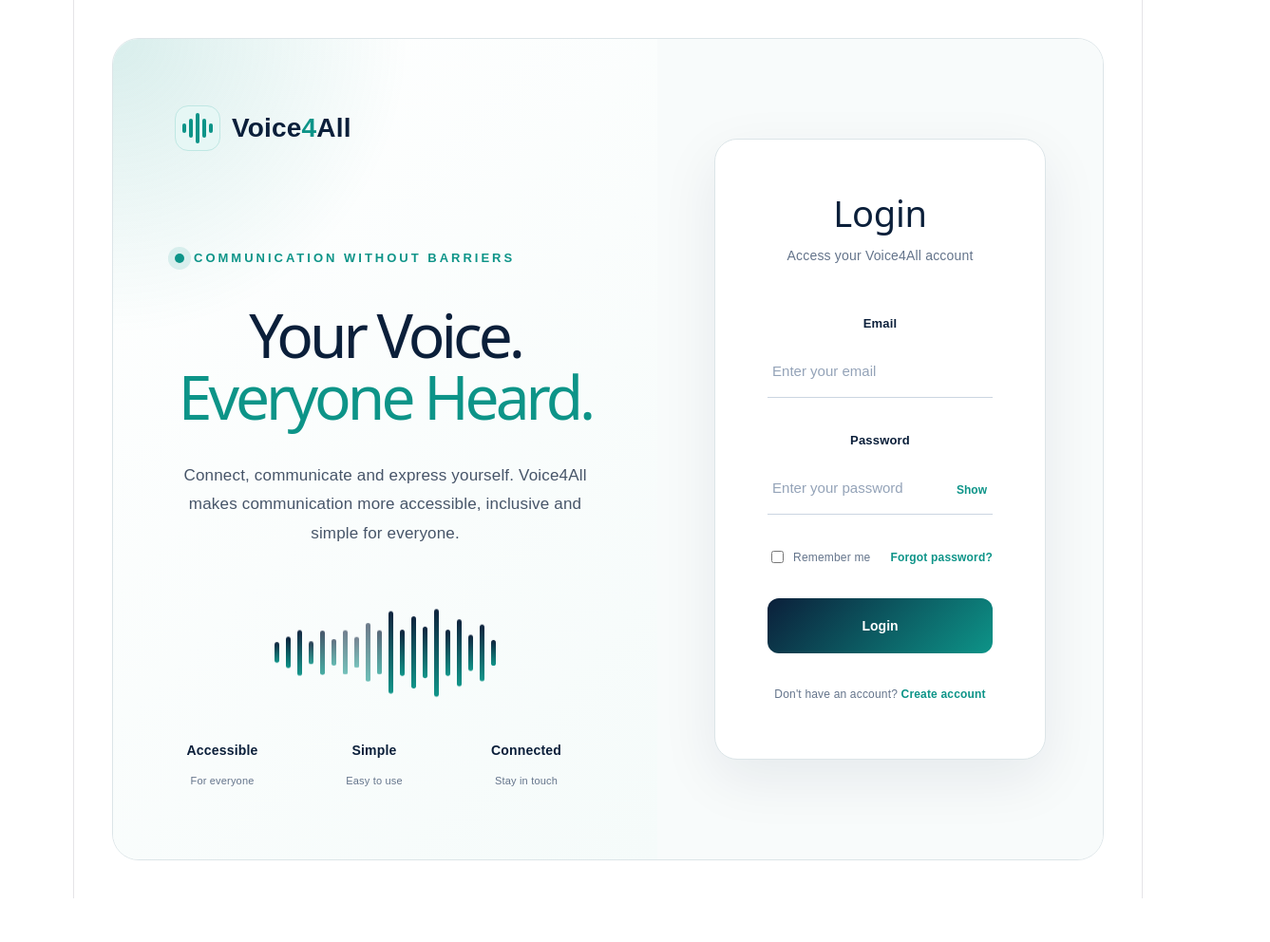
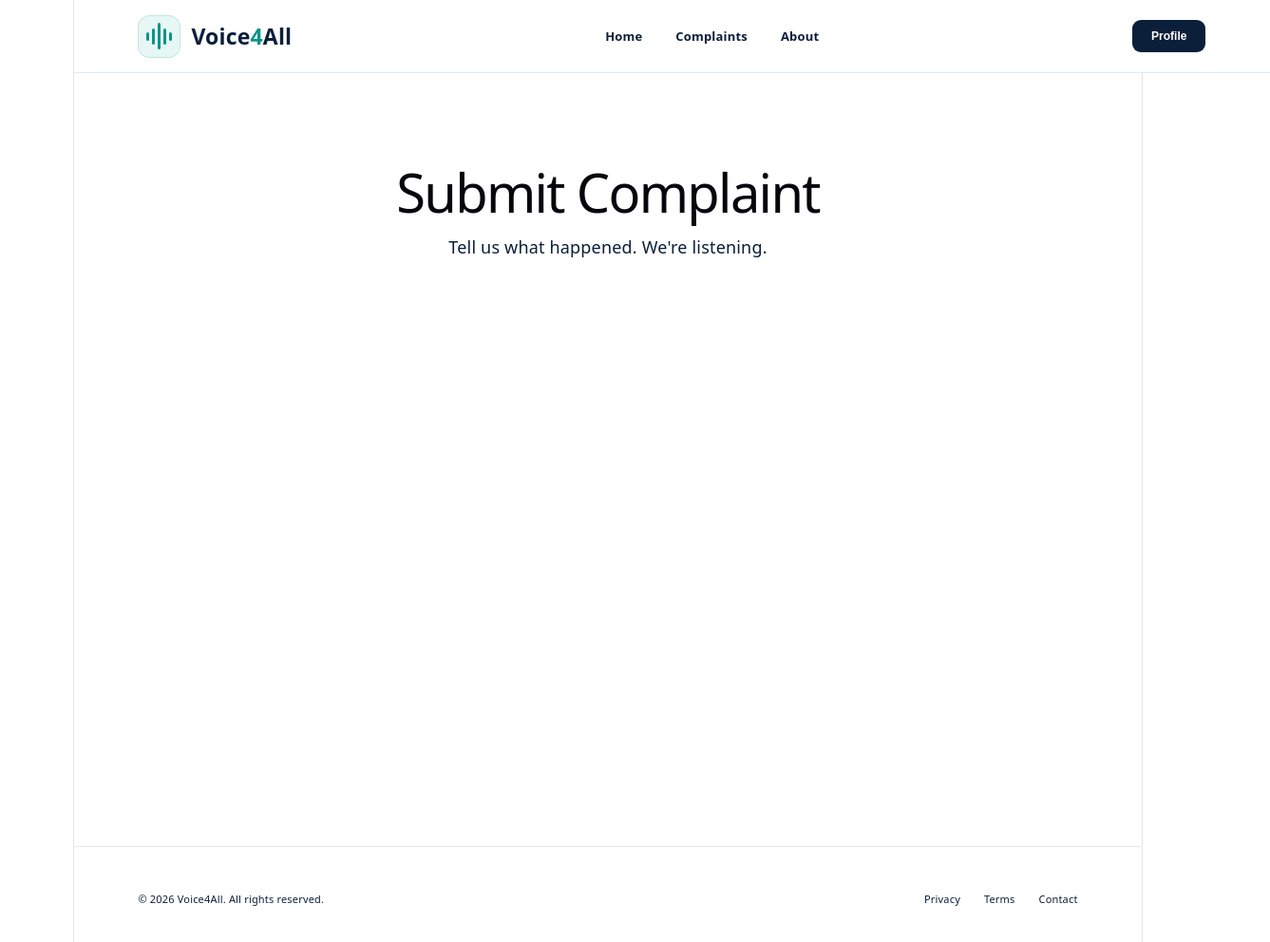
Before and after one commit to nishat-tasnim10/voice4all, a React (Vite) app: page / in a window 1280 px wide. Shown: the top 992 px of the page at 95% size, 1337 px wide, since content can reach past the window. Before the commit the page ends 946 px from the top, so only its background shows below. Built offline with nearby package versions, Linux system fonts and the light colour scheme.

Commit message:
Add header footer and submit page

```diff
--- a/src/App.jsx
+++ b/src/App.jsx
@@ -1,7 +1,7 @@
-import Login from "./pages/Login";
+import Submit from "./pages/submit";
 
 function App() {
-  return <Login />;
+  return <Submit />;
 }
 
 export default App;
--- /dev/null
+++ b/src/pages/Header.css
@@ -0,0 +1,173 @@
+.site-header {
+  width: 100%;
+  height: 76px;
+
+  display: flex;
+  align-items: center;
+  justify-content: space-between;
+
+  padding: 0 6%;
+
+  background: #ffffff;
+
+  border-bottom: 1px solid #e2e8f0;
+
+  position: relative;
+  z-index: 100;
+}
+
+
+/* =========================
+   VOICE4ALL BRAND
+========================= */
+
+.header-brand {
+  display: flex;
+  align-items: center;
+
+  gap: 11px;
+
+  text-decoration: none;
+}
+
+
+/* Logo box */
+
+.header-brand-icon {
+  width: 43px;
+  height: 43px;
+
+  border-radius: 12px;
+
+  display: flex;
+  align-items: center;
+  justify-content: center;
+
+  gap: 3px;
+
+  background: #e6f7f5;
+
+  border: 1px solid #bfe7e3;
+}
+
+
+/* Wave bars */
+
+.header-brand-icon span {
+  width: 3px;
+
+  border-radius: 10px;
+
+  background: #0d9488;
+}
+
+.header-brand-icon span:nth-child(1) {
+  height: 9px;
+}
+
+.header-brand-icon span:nth-child(2) {
+  height: 17px;
+}
+
+.header-brand-icon span:nth-child(3) {
+  height: 28px;
+}
+
+.header-brand-icon span:nth-child(4) {
+  height: 17px;
+}
+
+.header-brand-icon span:nth-child(5) {
+  height: 9px;
+}
+
+
+/* Brand name */
+.header-brand-name {
+  font-size: 23px;
+  font-weight: 800;
+  color: #0B1F3A;
+}
+
+.header-brand-name span {
+  color: #0D9488;
+}
+
+
+/* =========================
+   NAVIGATION
+========================= */
+
+.header-nav {
+  display: flex;
+
+  align-items: center;
+
+  gap: 35px;
+}
+
+.header-nav a {
+  color: #0b1f3a;
+
+  text-decoration: none;
+
+  font-size: 13px;
+
+  font-weight: 600;
+
+  transition: 0.2s;
+}
+
+.header-nav a:hover {
+  color: #0d9488;
+}
+
+
+/* =========================
+   PROFILE BUTTON
+========================= */
+
+.header-profile {
+  padding: 10px 20px;
+
+  border: none;
+
+  border-radius: 9px;
+
+  background: #0b1f3a;
+
+  color: white;
+
+  font-size: 12px;
+
+  font-weight: 700;
+
+  cursor: pointer;
+
+  transition: 0.2s;
+}
+
+.header-profile:hover {
+  background: #0d9488;
+}
+
+
+/* =========================
+   MOBILE
+========================= */
+
+@media (max-width: 700px) {
+
+  .site-header {
+    padding: 0 20px;
+  }
+
+  .header-nav {
+    display: none;
+  }
+
+  .header-brand-name {
+    font-size: 20px;
+  }
+
+}
--- /dev/null
+++ b/src/pages/Header.jsx
@@ -0,0 +1,38 @@
+import "./Header.css";
+
+export default function Header() {
+  return (
+    <header className="site-header">
+
+      {/* Voice4All Logo */}
+      <a href="/" className="header-brand">
+
+        <div className="header-brand-icon">
+          <span></span>
+          <span></span>
+          <span></span>
+          <span></span>
+          <span></span>
+        </div>
+
+        <div className="header-brand-name">
+          Voice<span>4</span>All
+        </div>
+
+      </a>
+
+      {/* Navigation */}
+      <nav className="header-nav">
+        <a href="/">Home</a>
+        <a href="/complaints">Complaints</a>
+        <a href="/about">About</a>
+      </nav>
+
+      {/* Profile */}
+      <button className="header-profile">
+        Profile
+      </button>
+
+    </header>
+  );
+}
--- /dev/null
+++ b/src/pages/footer.css
@@ -0,0 +1,32 @@
+.site-footer {
+  min-height: 70px;
+
+  display: flex;
+  align-items: center;
+  justify-content: space-between;
+
+  padding: 20px 6%;
+
+  background: #ffffff;
+
+  border-top: 1px solid #e2e8f0;
+
+  color: #0B1F3A;
+
+  font-size: 11px;
+}
+
+.footer-links {
+  display: flex;
+  gap: 25px;
+}
+
+.footer-links a {
+  color: #0B1F3A;
+  text-decoration: none;
+  transition: 0.2s;
+}
+
+.footer-links a:hover {
+  color: #0D9488;
+}
--- /dev/null
+++ b/src/pages/footer.jsx
@@ -0,0 +1,17 @@
+import "./Footer.css";
+
+export default function Footer() {
+  return (
+    <footer className="site-footer">
+      <div>
+        © 2026 Voice4All. All rights reserved.
+      </div>
+
+      <div className="footer-links">
+        <a href="/privacy">Privacy</a>
+        <a href="/terms">Terms</a>
+        <a href="/contact">Contact</a>
+      </div>
+    </footer>
+  );
+}
--- /dev/null
+++ b/src/pages/submit.jsx
@@ -0,0 +1,24 @@
+import Header from "../pages/Header";
+import Footer from "../pages/Footer";
+
+export default function Submit() {
+  return (
+    <>
+      <Header />
+
+      <main
+        style={{
+          minHeight: "calc(100vh - 146px)",
+          background: "#ffffff",
+          padding: "80px",
+          color: "#0B1F3A",
+        }}
+      >
+        <h1>Submit Complaint</h1>
+        <p>Tell us what happened. We're listening.</p>
+      </main>
+
+      <Footer />
+    </>
+  );
+}
```
